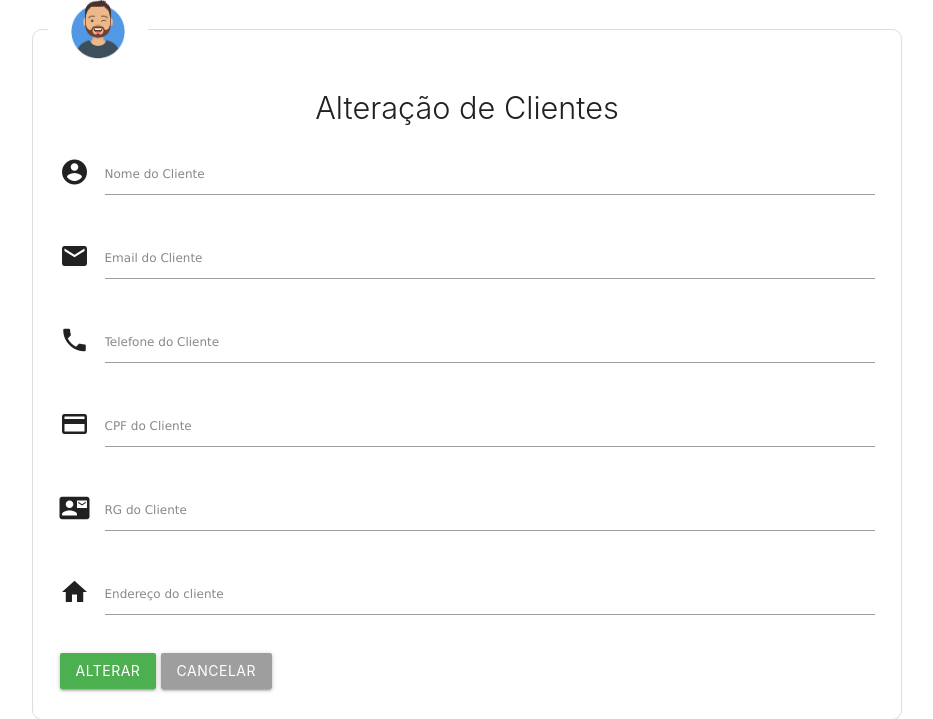
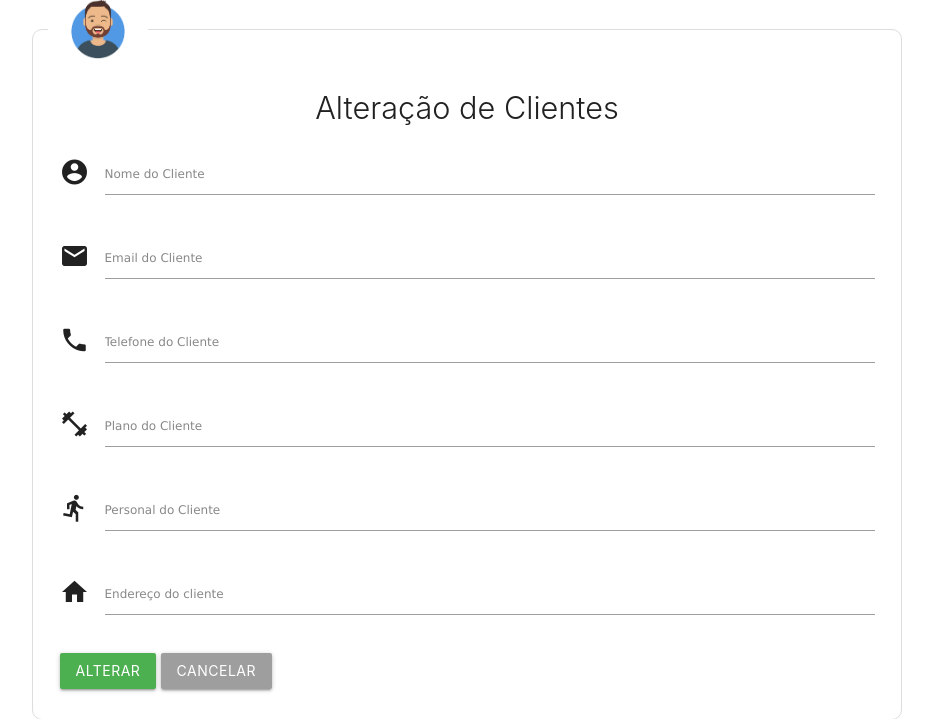
Before and after one commit to MatheusDois/Projetofinal, a PHP site: page /dashboard/editar.php in a window 1280 px wide. Shown: the part 185-904 px from the top of the page, without its empty margins (173-1106 px from the left). Run offline with PHP 8.4, Linux system fonts and the light colour scheme; a user stored in the database is signed in; data comes from the database, SQL or seed files in the repository; data that the repository does not hold is empty; some libraries are stand-ins or nearby versions.

Commit message:
Área editar (logado como admin) corrigida!

```diff
--- a/dashboard/editar.php
+++ b/dashboard/editar.php
@@ -20,8 +20,8 @@
 		$nome = $registros ['nome'];
 		$email = $registros ['email'];
 		$telefone = $registros ['telefone'];
-		$CPF = $registros ['CPF'];
-		$RG = $registros ['RG'];
+		$plano = $registros ['plano'];
+		$personal = $registros ['personal'];
 		$ENDERECO = $registros ['ENDERECO'];
 endwhile;
 ?>
@@ -127,15 +127,15 @@ function formatar(mascara, documento){
 
 					<!-- cpf -->
 			<div class="input-field col s12">
-					<i class="material-icons prefix">credit_card</i>
-					<input type="text" name="CPF" id="CPF" value="<?php echo $CPF?>" maxlength="14" onkeydown="javascript: fMasc( this, mCPF );" required  placeholder="CPF do Cliente">
+					<i class="material-icons prefix">fitness_center</i>
+					<input type="text" name="plano" id="plano" value="<?php echo $plano?>" maxlength="20" required  placeholder="Plano do Cliente">
 
 				</div>
 
 				<!-- rg -->
 			<div class="input-field col s12">
-					<i class="material-icons prefix">contact_mail</i>
-					<input type="text" name="RG" id="RG" value="<?php echo $RG?>" OnKeyPress="formatar('###.###.###-##', this)" maxlength="13" required placeholder="RG do Cliente">
+					<i class="material-icons prefix">directions_run</i>
+					<input type="text" name="personal" id="personal" value="<?php echo $personal?>"  maxlength="20"  placeholder="Personal do Cliente">
 
 				</div>
 
```
